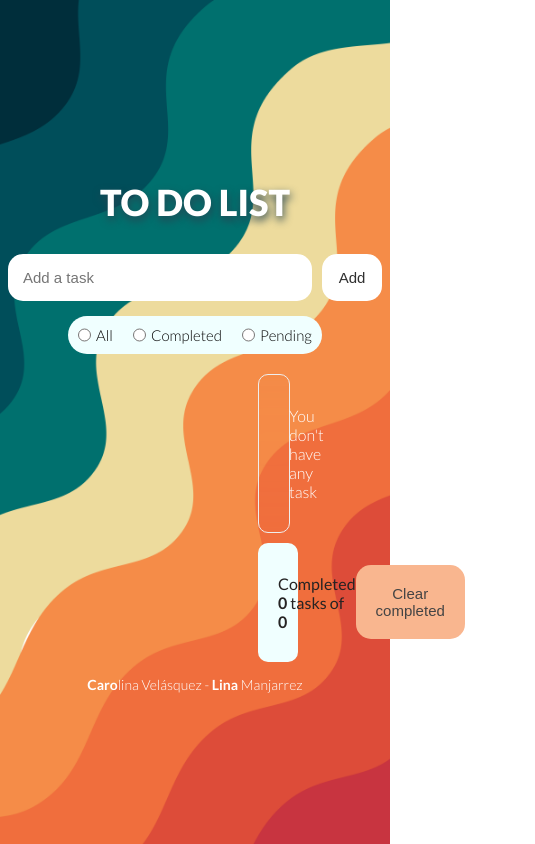
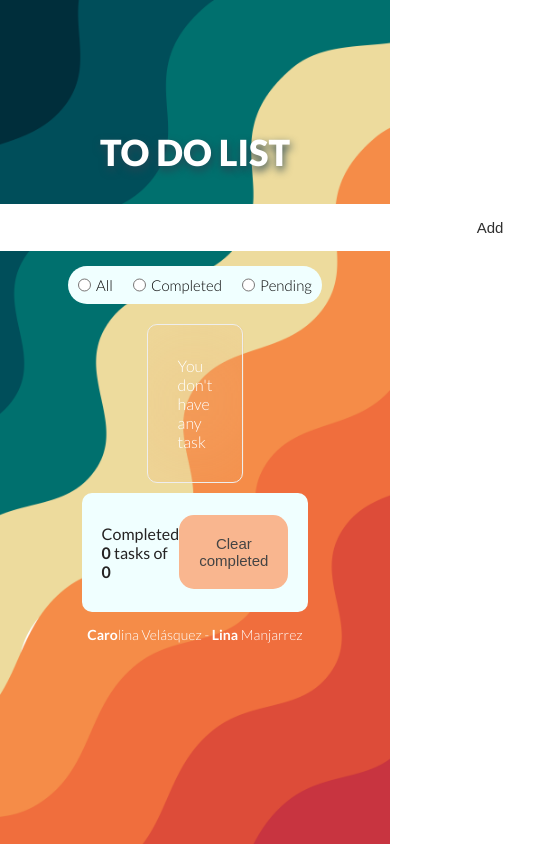
Before and after one commit to Lina-003/web2024-1, a React (Vite) app in the folder todo-list/: page / in a window 390 px wide. Shown: the whole page, 535 px wide, since content can reach past the window. Built offline with nearby package versions, Linux system fonts and the light colour scheme.

Commit message:
feat: css responsive app

```diff
--- a/todo-list/src/components/Form/Form.css
+++ b/todo-list/src/components/Form/Form.css
@@ -41,7 +41,7 @@ h1 {
 }
 
 .form-container button:hover {
-    background-color: #0C4859; /* Cambia esto al color que prefieras */
+    background-color: #0C4859;
     font-weight: 600;
     color: #FFFF;
     box-shadow: 1px 4px 8px #4a4e4a;
--- a/todo-list/src/style.css
+++ b/todo-list/src/style.css
@@ -13,3 +13,29 @@
     margin-top: 150px;
     margin-bottom: 100px;
 }
+
+@media screen and (max-width: 765px) {
+
+    :root {
+        background-image: url('../assets/background.png');
+        background-position: top;
+        background-repeat: no-repeat;
+        background-attachment: fixed;
+        background-size: cover;
+    }
+
+    #app {
+        display: flex;
+        flex-direction: column;
+        align-items: center;
+        justify-content: center;
+        align-content: center;
+        text-align: center;
+        font-family: "Lato", sans-serif;
+        color: #050505;
+        margin-top: 100px;
+        margin-bottom: 80px;
+
+    }
+
+}
```
Also changed, not shown: todo-list/src/components/Filters/Filters.css (+0 -16 lines).
